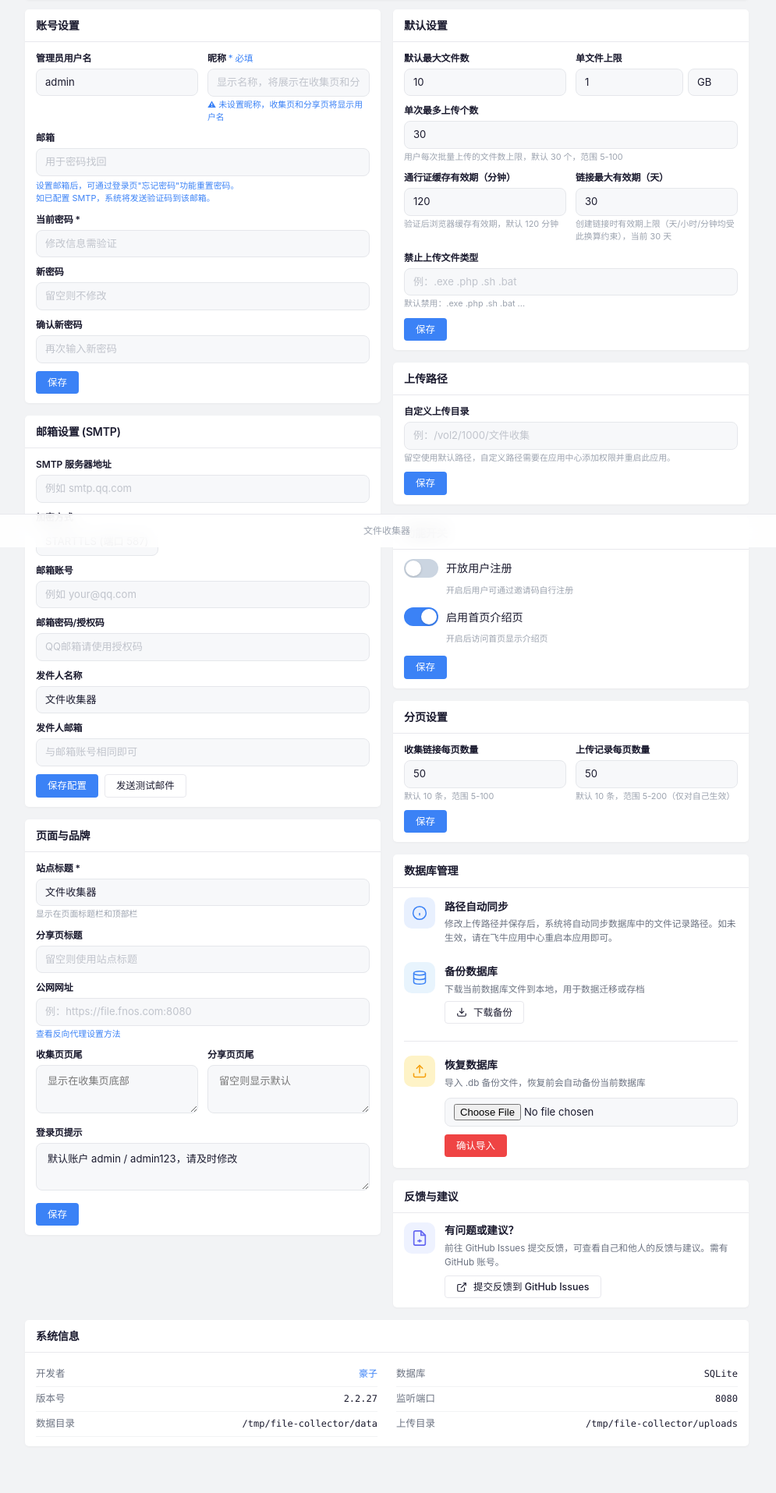
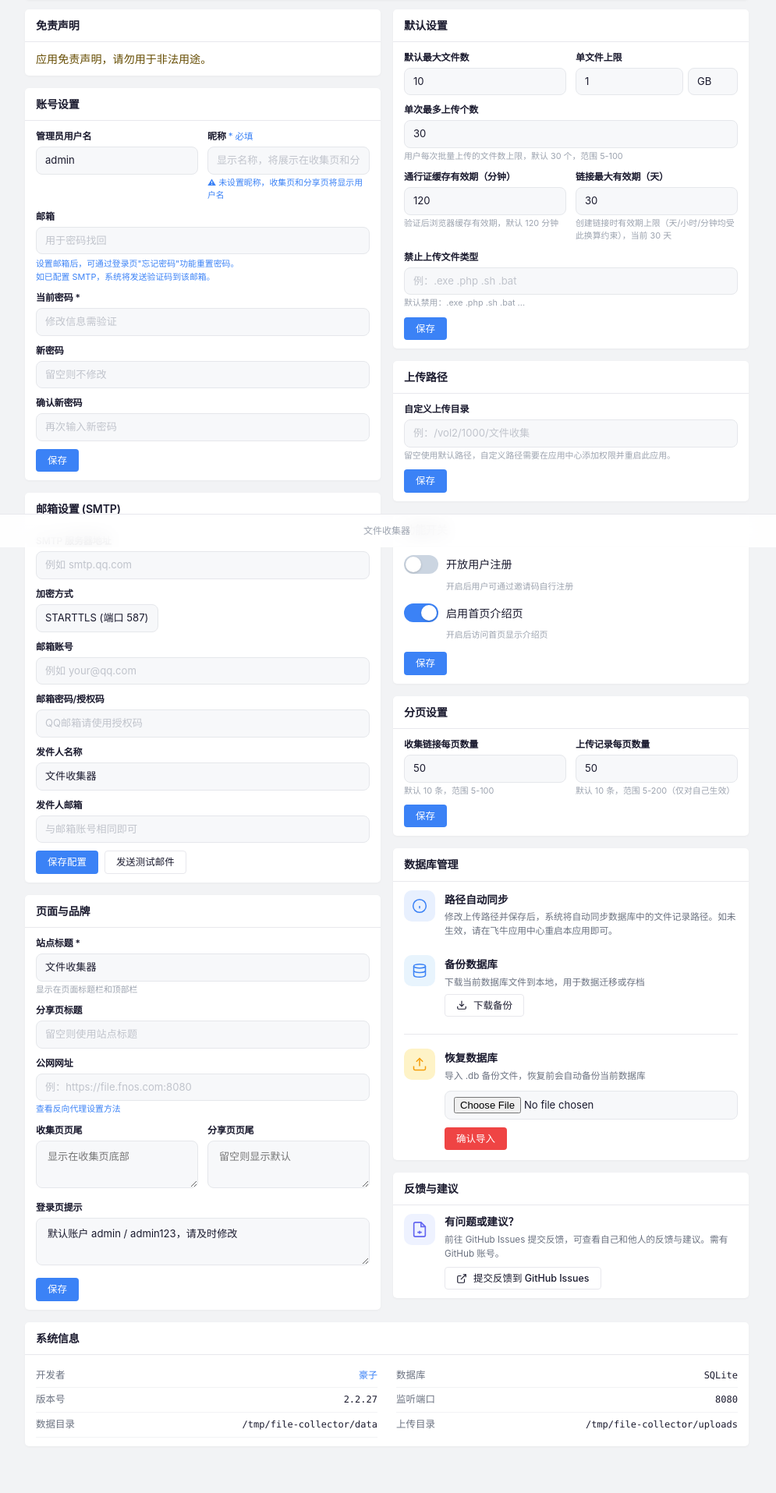
Before and after one commit to Contribuv/file-collector, a Flask app: page /admin/settings in a window 1280 px wide. Shown: the part 98-2013 px from the top of the page at 78% size, without its empty margins (144-1139 px from the left). Run offline with Flask 3, Linux system fonts and the light colour scheme; the visitor is signed in with stand-in values (Sample User, id 1); data comes from the database, SQL or seed files in the repository; parts of the project's set-up code (start-up, migrations or seed data) failed here and were passed over; some libraries are stand-ins or nearby versions.

Commit message:
设置页新增免责声明卡片，置于页面顶部

```diff
--- a/app/server/static/css/style.css
+++ b/app/server/static/css/style.css
@@ -368,7 +368,7 @@ a:active { opacity: .6; }
 .card-compact { margin-bottom: 10px; }
 .card-compact .card-header { padding: 10px 14px; }
 .card-compact .card-header h3 { font-size: 0.88rem; }
-.card-compact .card-body { padding: 12px 14px; }
+.card-compact .card-body { padding: 11px 14px; }
 .card-compact .form-group { margin-bottom: 10px; }
 .card-compact .form-label { font-size: 0.75rem; margin-bottom: 4px; }
 .card-compact .form-hint { font-size: 0.68rem; margin-top: 2px; }
--- a/app/server/templates/admin_settings.html
+++ b/app/server/templates/admin_settings.html
@@ -6,6 +6,15 @@
   {% include "_admin_sidebar.html" %}
   <div class="admin-content">
     <div class="settings-grid">
+
+      <!-- 免责声明 -->
+      <div class="card card-compact">
+        <div class="card-header"><h3>免责声明</h3></div>
+        <div class="card-body">
+          <p style="margin:0;font-size:.88rem;color:#664d03;">应用免责声明，请勿用于非法用途。</p>
+        </div>
+      </div>
+
       <!-- Row1: 高卡片配对 -->
       <!-- Account -->
       <div class="card card-compact">
@@ -100,6 +109,7 @@
         </div>
       </div>
 
+
       <!-- 页面与品牌（合并：站点标题 + 收集页 + 分享页 + 登录页） -->
       <div class="card card-compact">
         <div class="card-header"><h3>页面与品牌</h3></div>
@@ -144,6 +154,7 @@
           </form>
         </div>
       </div>
+
 
       <!-- 默认设置 -->
       <div class="card card-compact">
```
